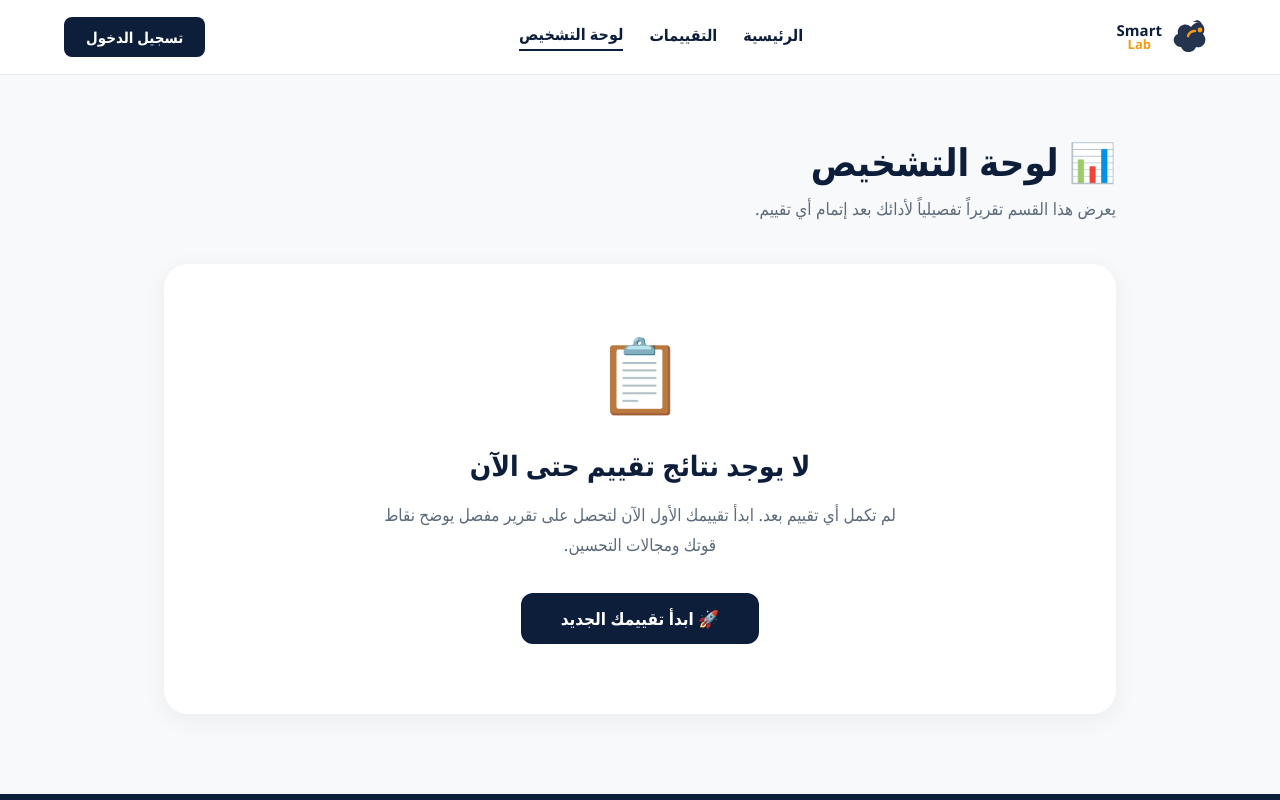
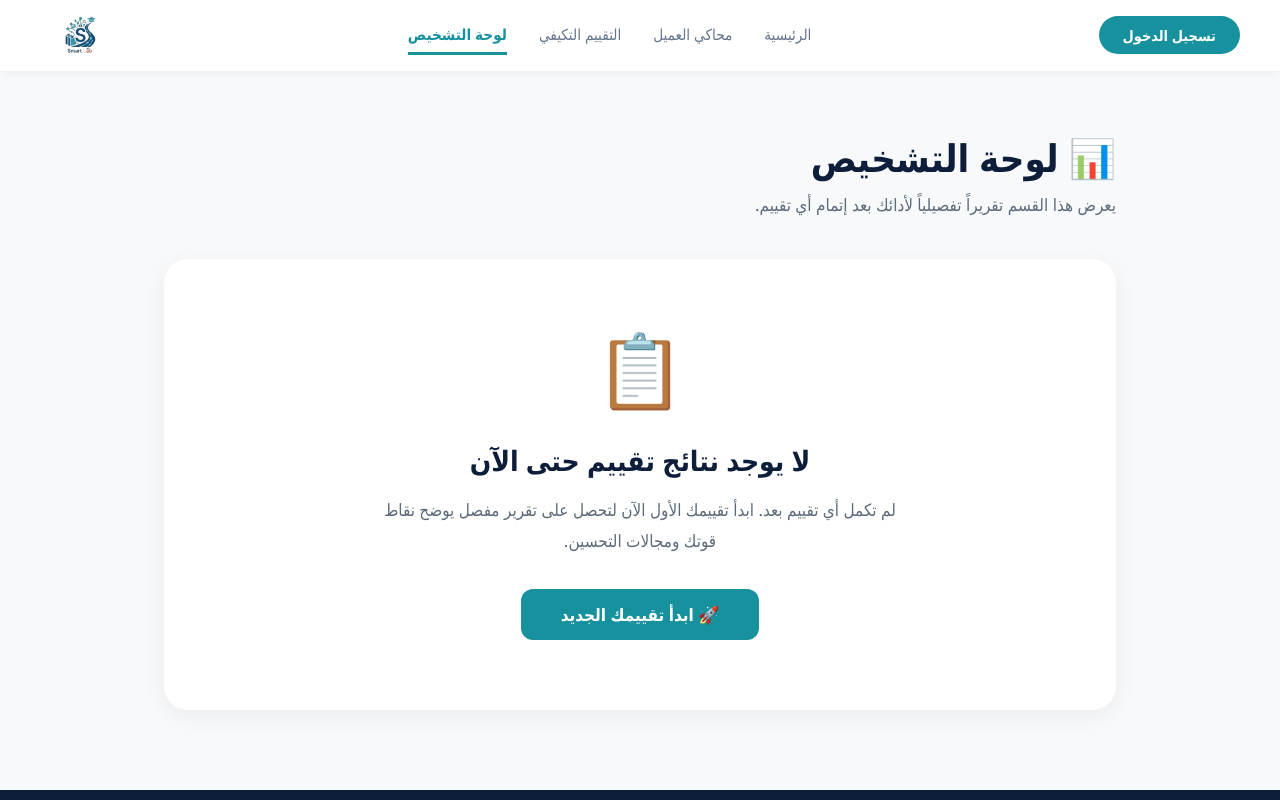
Before and after one commit to Alaa0011908/smartlab-full, a Next.js app: page /dashboard in a window 1280 px wide. Shown: the top 800 px of the page. Built offline with nearby package versions, Linux system fonts and the light colour scheme.

Commit message:
Update dashboard.js

```diff
--- a/pages/dashboard.js
+++ b/pages/dashboard.js
@@ -1,14 +1,15 @@
-// pages/dashboard.js - لوحة التشخيص (Dashboard)
+// pages/dashboard.js
+import React, { useState, useEffect } from 'react';
 import Head from "next/head";
 import Link from "next/link";
-import { useState, useEffect } from "react";
+import Navbar from "../components/Navbar";
 
 const COLORS = {
-  teal: "#0D1E3B",       // تم توحيد اللون مع الكحلي
-  tealDark: "#0a172d",
+  teal: "#17919e",
+  tealDark: "#127a86",
   orange: "#F39C12",
   navy: "#0D1E3B",
-  bg: "#f8f9fa",         // تم توحيد الخلفية
+  bg: "#f8f9fa",
   white: "#ffffff",
   text: "#0D1E3B",
   muted: "#5b6b7b",
@@ -27,63 +28,6 @@ const styles = {
     display: "flex",
     flexDirection: "column",
   },
-  // ===== Header =====
-  header: {
-    backgroundColor: COLORS.white,
-    borderBottom: `1px solid ${COLORS.border}`,
-    position: "sticky",
-    top: 0,
-    zIndex: 100,
-  },
-  headerInner: {
-    maxWidth: 1200,
-    margin: "0 auto",
-    padding: "14px 24px",
-    display: "flex",
-    alignItems: "center",
-    justifyContent: "space-between",
-    gap: 16,
-  },
-  logoWrap: { display: "flex", alignItems: "center", gap: 8 },
-  logoText: { display: "flex", flexDirection: "column", lineHeight: 1, alignItems: "center" },
-  logoSmart: { fontSize: 15, fontWeight: 800, color: COLORS.teal },
-  logoLab: { fontSize: 13, fontWeight: 700, color: COLORS.orange },
-  nav: { display: "flex", alignItems: "center", gap: 26 },
-  navLink: {
-    fontSize: 16,
-    fontWeight: 600,
-    color: COLORS.text,
-    textDecoration: "none",
-    cursor: "pointer",
-    transition: "color 0.25s ease",
-    paddingBottom: 4,
-  },
-  navLinkActive: { color: COLORS.teal, borderBottom: `2px solid ${COLORS.teal}` },
-  headerRight: { display: "flex", alignItems: "center", gap: 16 },
-  themeBtn: {
-    background: "none",
-    border: "none",
-    cursor: "pointer",
-    color: COLORS.text,
-    display: "flex",
-    alignItems: "center",
-    transition: "transform 0.25s ease",
-  },
-  loginBtn: {
-    backgroundColor: COLORS.teal,
-    color: COLORS.white,
-    border: "none",
-    borderRadius: 8,
-    padding: "10px 22px",
-    fontSize: 15,
-    fontWeight: 700,
-    cursor: "pointer",
-    transition: "background-color 0.25s ease",
-    textDecoration: "none",
-    display: "inline-block",
-  },
-
-  // ===== Main Content =====
   main: {
     flex: 1,
     maxWidth: 1000,
@@ -91,8 +35,6 @@ const styles = {
     margin: "0 auto",
     padding: "60px 24px 80px",
   },
-
-  // ===== Page Header =====
   pageHeader: {
     marginBottom: 40,
   },
@@ -108,8 +50,6 @@ const styles = {
     margin: 0,
     lineHeight: 1.7,
   },
-
-  // ===== Empty State =====
   emptyContainer: {
     backgroundColor: COLORS.white,
     borderRadius: 24,
@@ -148,8 +88,6 @@ const styles = {
     textDecoration: "none",
     display: "inline-block",
   },
-
-  // ===== Results (عند وجود نتائج) =====
   resultsContainer: {
     backgroundColor: COLORS.white,
     borderRadius: 24,
@@ -193,8 +131,6 @@ const styles = {
     fontWeight: 600,
     marginTop: 8,
   },
-
-  // ===== Footer =====
   footer: {
     backgroundColor: COLORS.navy,
     color: COLORS.white,
@@ -227,37 +163,6 @@ const styles = {
   },
 };
 
-// ===== أيقونات SVG =====
-function LogoMark() {
-  return (
-    <svg width="46" height="46" viewBox="0 0 46 46" fill="none" xmlns="http://www.w3.org/2000/svg" aria-hidden="true">
-      <path
-        d="M30 8c-4 0-7 2-9 5-2-2-5-3-8-2-4 1-6 5-5 9-3 1-5 4-4 8 1 3 4 5 7 5 1 3 4 5 7 5 4 0 7-2 8-5 4 1 8-1 9-5 1-3 0-6-2-8 2-3 2-7-1-10-2-4-5-5-9-2z"
-        fill={COLORS.teal}
-        opacity="0.9"
-      />
-      <path d="M18 22c1-3 4-5 7-5" stroke={COLORS.orange} strokeWidth="2.4" strokeLinecap="round" />
-      <circle cx="30" cy="16" r="2.4" fill={COLORS.orange} />
-    </svg>
-  );
-}
-
-function SunIcon() {
-  return (
-    <svg width="22" height="22" viewBox="0 0 24 24" fill="none" stroke="currentColor" strokeWidth="2" strokeLinecap="round" aria-hidden="true">
-      <circle cx="12" cy="12" r="4" />
-      <line x1="12" y1="2" x2="12" y2="4" />
-      <line x1="12" y1="20" x2="12" y2="22" />
-      <line x1="2" y1="12" x2="4" y2="12" />
-      <line x1="20" y1="12" x2="22" y2="12" />
-      <line x1="4.9" y1="4.9" x2="6.3" y2="6.3" />
-      <line x1="17.7" y1="17.7" x2="19.1" y2="19.1" />
-      <line x1="4.9" y1="19.1" x2="6.3" y2="17.7" />
-      <line x1="17.7" y1="6.3" x2="19.1" y2="4.9" />
-    </svg>
-  );
-}
-
 function MailIcon() {
   return (
     <svg width="20" height="20" viewBox="0 0 24 24" fill="none" stroke="currentColor" strokeWidth="1.8" strokeLinecap="round" strokeLinejoin="round" aria-hidden="true">
@@ -267,7 +172,6 @@ function MailIcon() {
   );
 }
 
-// ===== المكون الرئيسي =====
 export default function Dashboard() {
   const [results, setResults] = useState([]);
   const [loading, setLoading] = useState(true);
@@ -294,12 +198,6 @@ export default function Dashboard() {
     return () => window.removeEventListener("resize", checkMobile);
   }, []);
 
-  const navItems = [
-    { label: "الرئيسية", active: false, href: "/" },
-    { label: "التقييمات", active: false, href: "/assessment/categories" },
-    { label: "لوحة التشخيص", active: true, href: "/dashboard" },
-  ];
-
   const getStatusBadge = (score) => {
     if (score >= 70) return { label: "✅ ممتاز", color: "#2ECC71" };
     if (score >= 50) return { label: "⚠️ متوسط", color: "#F39C12" };
@@ -321,38 +219,9 @@ export default function Dashboard() {
       </Head>
 
       <div style={styles.page} dir="rtl">
-        {/* Header */}
-        <header style={styles.header}>
-          <div style={styles.headerInner}>
-            <div style={styles.logoWrap}>
-              <LogoMark />
-              <span style={styles.logoText}>
-                <span style={styles.logoSmart}>Smart</span>
-                <span style={styles.logoLab}>Lab</span>
-              </span>
-            </div>
+        {/* ===== Navbar ===== */}
+        <Navbar />
 
-            <nav style={styles.nav}>
-              {navItems.map((item) => (
-                <Link
-                  key={item.label}
-                  href={item.href}
-                  style={{ ...styles.navLink, ...(item.active ? styles.navLinkActive : {}) }}
-                >
-                  {item.label}
-                </Link>
-              ))}
-            </nav>
-
-            <div style={styles.headerRight}>
-              <Link href="/auth/login" style={styles.loginBtn}>
-                تسجيل الدخول
-              </Link>
-            </div>
-          </div>
-        </header>
-
-        {/* Main Content */}
         <main style={styles.main}>
           <div style={styles.pageHeader}>
             <h1 style={{ ...styles.pageTitle, fontSize: isMobile ? 28 : 38 }}>
@@ -421,7 +290,6 @@ export default function Dashboard() {
           )}
         </main>
 
-        {/* Footer */}
         <footer style={styles.footer}>
           <div style={styles.footerInner}>
             <div style={styles.footerCol}>
@@ -435,12 +303,8 @@ export default function Dashboard() {
               <button
                 style={styles.footerIconBtn}
                 aria-label="راسلنا عبر البريد الإلكتروني"
-                onMouseEnter={(e) =>
-                  (e.currentTarget.style.backgroundColor = "rgba(255,255,255,0.15)")
-                }
-                onMouseLeave={(e) =>
-                  (e.currentTarget.style.backgroundColor = "transparent")
-                }
+                onMouseEnter={(e) => (e.currentTarget.style.backgroundColor = "rgba(255,255,255,0.15)")}
+                onMouseLeave={(e) => (e.currentTarget.style.backgroundColor = "transparent")}
               >
                 <MailIcon />
               </button>
```
